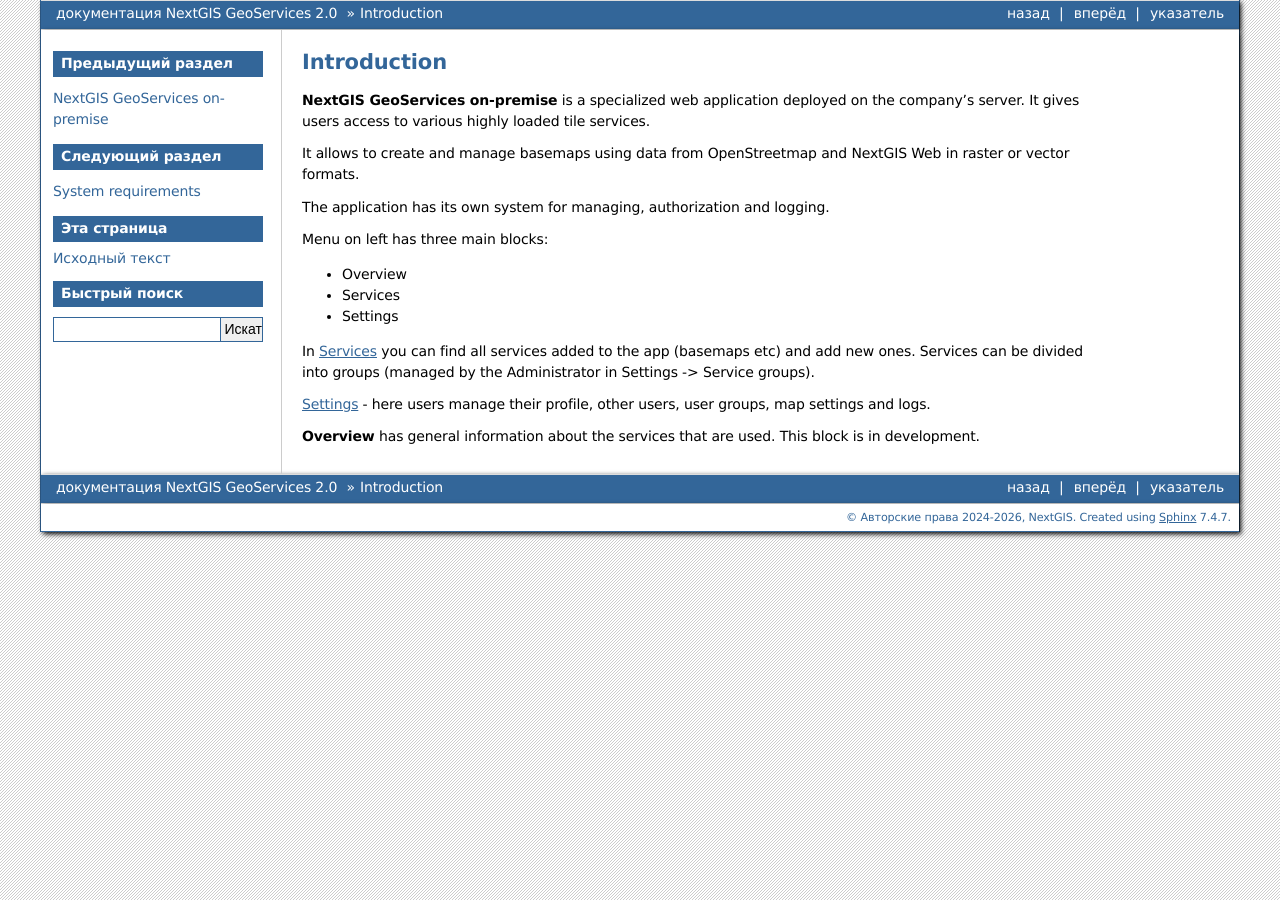
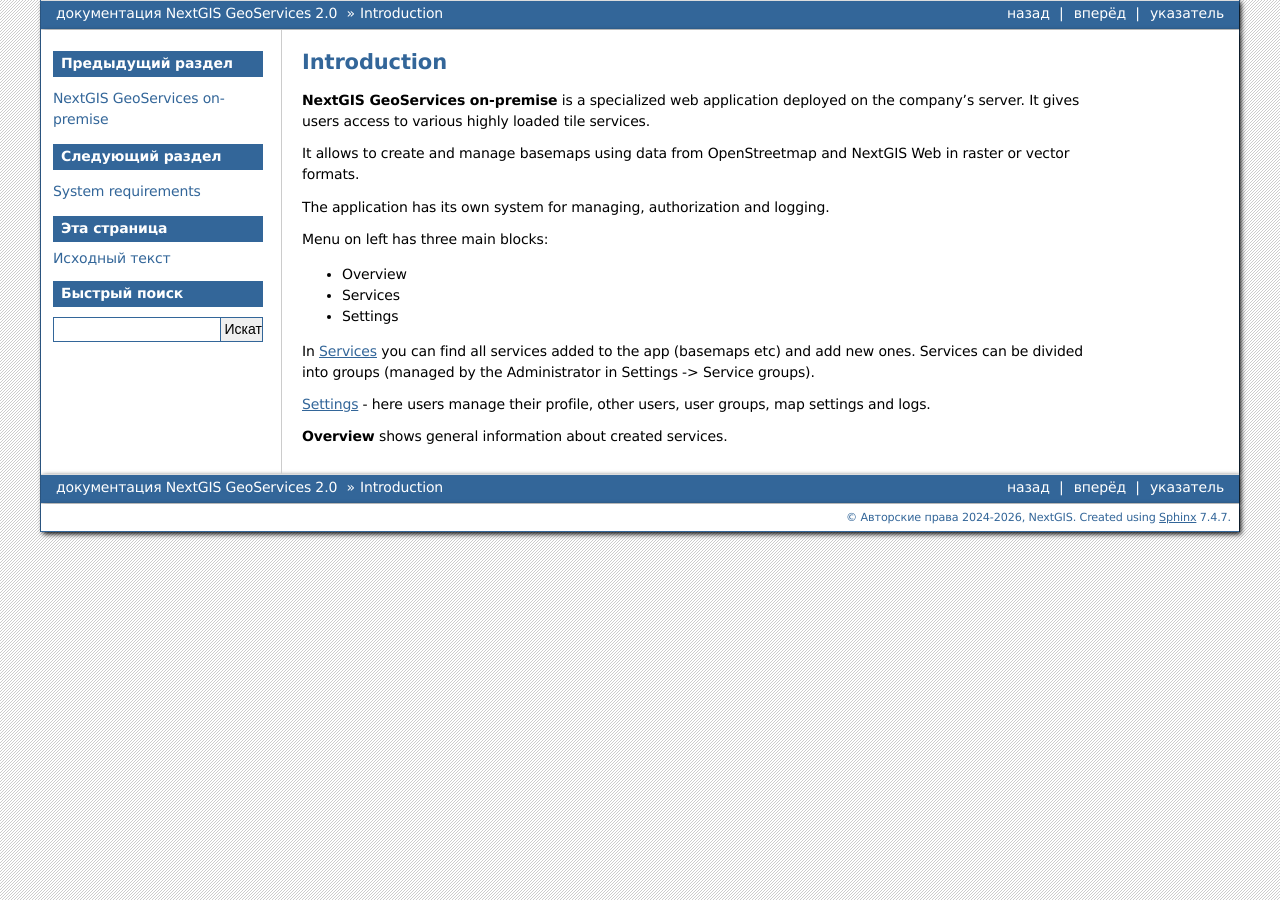
Before and after one commit to nextgis/docs_geoserv_prem, a Sphinx documentation site: the page built from source/intro.rst, in a window 1280 px wide. Built offline with Sphinx 7.4.7, drawn with Linux system fonts in a browser that asks for light colours; formulas are drawn with MathJax 3.

Commit message:
Update intro.rst

```diff
--- a/source/intro.rst
+++ b/source/intro.rst
@@ -22,4 +22,4 @@
 
 `Settings <https://docs.nextgis.com/docs_geoserv_prem/source/settings.html>`_ - here users manage their profile, other users, user groups, map settings and logs.
 
-**Overview** has general information about the services that are used. This block is in development.
+**Overview** shows general information about created services.
```
